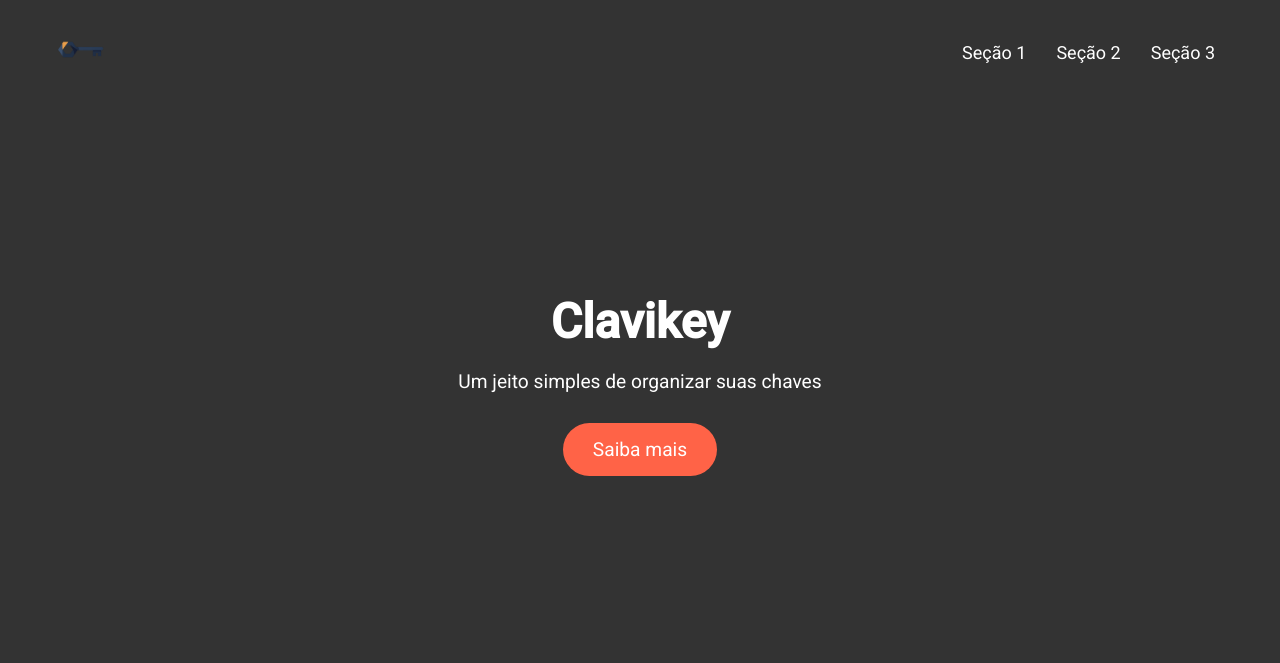
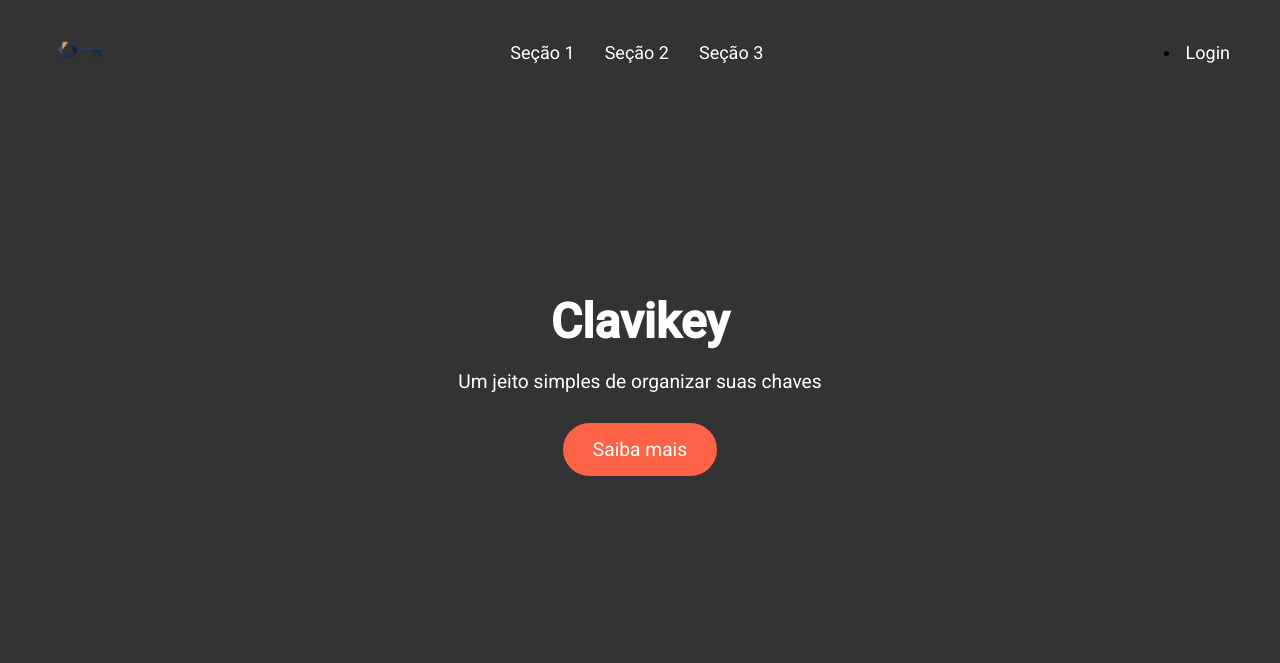
Before and after one commit to ROARenan/clavikey, a Flask app: page / in a window 1280 px wide. Shown: the top 663 px of the page. Run offline with Flask 3, Linux system fonts and the light colour scheme.

Commit message:
feat: Update styles.css and add login functionality

```diff
--- a/app/static/styles.css
+++ b/app/static/styles.css
@@ -42,6 +42,13 @@ nav {
 
 .nav-links a:hover {
     color: #ff6347;
+}
+
+.page-links a {
+    color: white;
+    text-decoration: none;
+    font-size: 18px;
+    transition: color 0.3s ease;
 }
 
 .logo img {
--- a/app/templates/home.html
+++ b/app/templates/home.html
@@ -7,22 +7,13 @@
         <link
             href="https://fonts.googleapis.com/css2?family=Roboto:wght@400;500&display=swap"
             rel="stylesheet" />
-        <link rel="stylesheet" href="../static/styles.css" />
+        <link
+            rel="stylesheet"
+            href="{{ url_for('static', filename='styles.css') }}" />
     </head>
     <body>
         <!-- Navbar -->
-        <header>
-            <nav>
-                <div class="logo">
-                    <img src="../static/clavikey_logo_nbg.png" alt="Logo" />
-                </div>
-                <ul class="nav-links">
-                    <li><a href="#section1">Seção 1</a></li>
-                    <li><a href="#section2">Seção 2</a></li>
-                    <li><a href="#section3">Seção 3</a></li>
-                </ul>
-            </nav>
-        </header>
+        <header>{% include 'navbar.html' %}</header>
 
         <!-- Hero Section -->
         <section class="hero">
--- /dev/null
+++ b/app/templates/navbar.html
@@ -0,0 +1,13 @@
+<nav>
+    <div class="logo">
+        <img src="../static/clavikey_logo_nbg.png" alt="Logo" />
+    </div>
+    <ul class="nav-links">
+        <li><a href="#section1">Seção 1</a></li>
+        <li><a href="#section2">Seção 2</a></li>
+        <li><a href="#section3">Seção 3</a></li>
+    </ul>
+    <li class="page-links">
+        <a href="{{ url_for('main.login') }}">Login</a>
+    </li>
+</nav>
```
Also changed, not shown: app/templates/login.html (added, +24 -0 lines).
